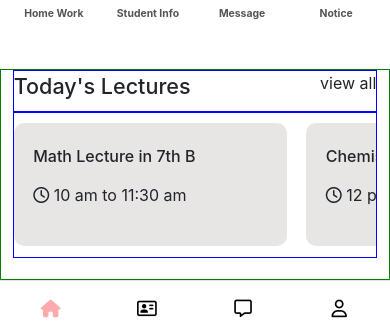
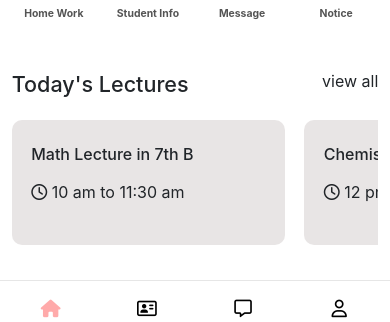
Before and after one commit to Rupam-B/school-management-app, a React (Create React App) app: page /studentHome in a window 390 px wide. Shown: the part 480-802 px from the top of the page. Built offline with nearby package versions, Linux system fonts and the light colour scheme.

Commit message:
reinnovate landing page 2

```diff
--- a/src/Components/Student Section/StudentHome/StudentHomeStyle.css
+++ b/src/Components/Student Section/StudentHome/StudentHomeStyle.css
@@ -138,7 +138,7 @@
 .Student-Home-Lectures-content-div{
     width: 100vw;
     height: 25vh;
-    border: 1px solid green;
+    /* border: 1px solid green; */
     margin-top: 2vh;
     padding: 0 3vw;
 }
@@ -147,7 +147,7 @@
     display: flex;
     justify-content: space-between;
     align-items: center;
-    border: 1px solid blue;
+    /* border: 1px solid blue; */
 }
 .Student-Lectures-content-div-bottom{
     width: 100%;
@@ -158,7 +158,7 @@
     overflow-x: auto;
     overflow-y: hidden;
     scroll-behavior: smooth;
-    border: 1px solid blue;
+    /* border: 1px solid blue; */
 }
 
 
```
